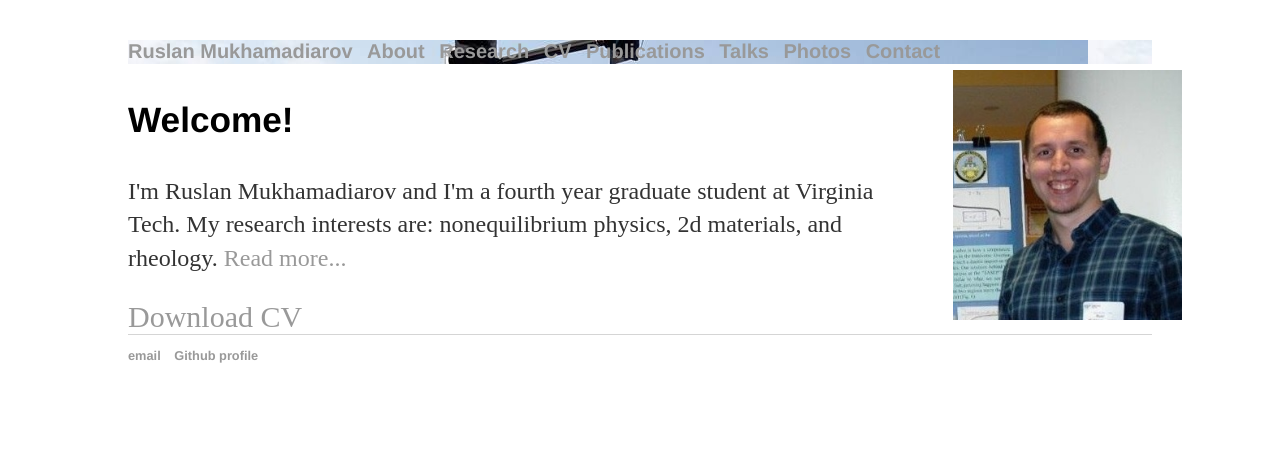
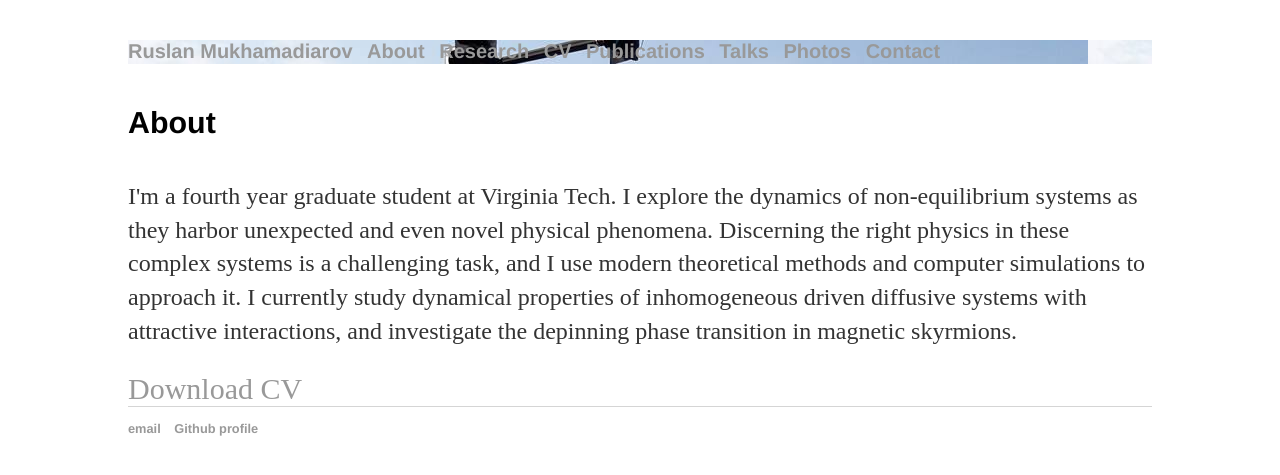
Before and after one commit to RusFortunat/mukhamadiarov, a Jekyll site: the page built from index.html, in a window 1280 px wide. Shown: the top 475 px of the page. Built offline with Jekyll 4.4.1, drawn with Linux system fonts in a browser that asks for light colours.

Commit message:
Update index.html

```diff
--- a/index.html
+++ b/index.html
@@ -3,10 +3,9 @@
 title: Ruslan Mukhamadiarov, theoretical and computational physicist
 ---
 		<div class="blurb">
-			<img src="kBPV1jaNEx0.jpg" alt="Me"
-			     style="position: relative; top: -40px; right: -40px; width:229px;height:250px;float:right;padding: 10px;"/>
-			<h3>Welcome!</h3>
-			<p>I'm Ruslan Mukhamadiarov and I'm a fourth year graduate student at Virginia Tech. My research interests are: nonequilibrium physics, 2d materials, and rheology. <a href="/research">Read more...</a></p>
+
+			<h4>About</h4>
+			<p>I'm a fourth year graduate student at Virginia Tech. I explore the dynamics of non-equilibrium systems as they harbor unexpected and even novel physical phenomena. Discerning the right physics in these complex systems is a challenging task, and I use modern theoretical methods and computer simulations to approach it. I currently study dynamical properties of inhomogeneous driven diffusive systems with attractive interactions, and investigate the depinning phase transition in magnetic skyrmions.</a></p>
 
 			<a style="font-size:30px" href="Mukhamadiarov_CV_NSF_format.pdf" class="download" title="Download CV as PDF">Download CV</a>
 
```
